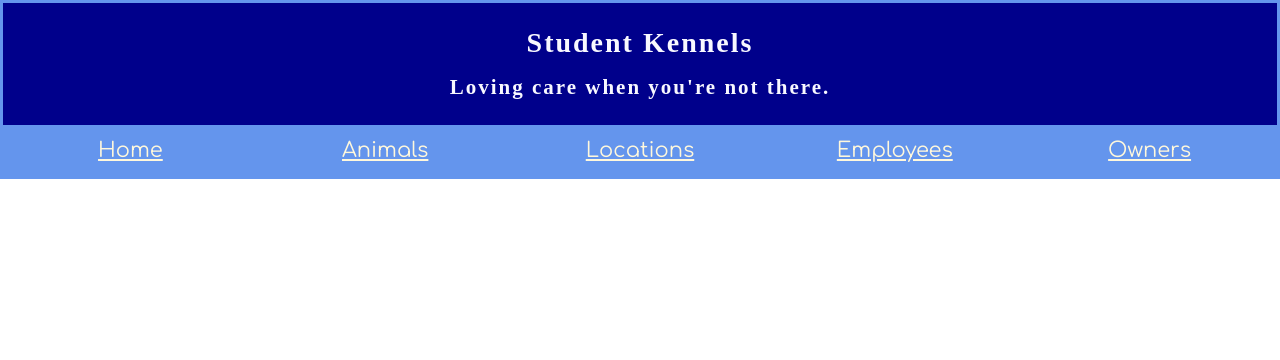
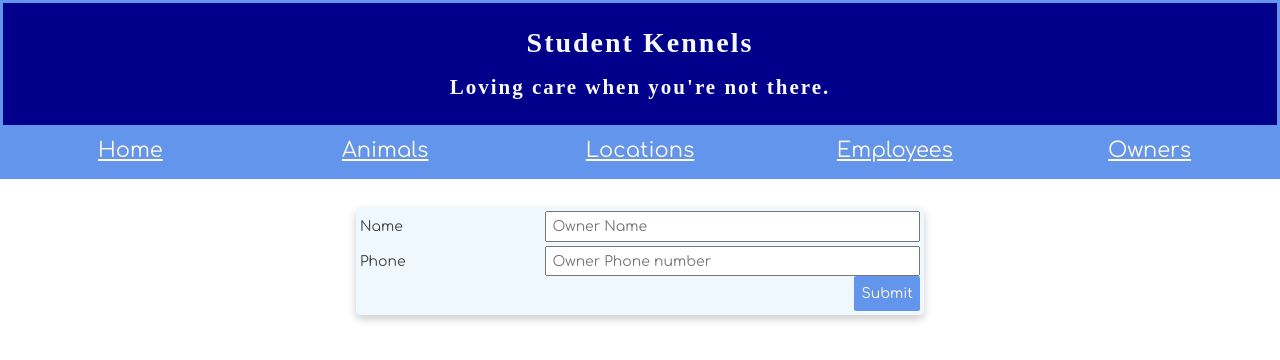
Before and after one commit to rhc822/React, a React (Create React App) app: page /owners/new in a window 1280 px wide. Shown: the top 360 px of the page. Built offline with nearby package versions, Linux system fonts and the light colour scheme; a web font is replaced by a local one.

Commit message:
Completed all practice EXCEPT adding an add form to owner. I'm not able to debug this...

```diff
--- a/src/components/ApplicationViews.js
+++ b/src/components/ApplicationViews.js
@@ -7,11 +7,13 @@
 //only include these once they are built - previous practice exercise
 import LocationList from './location/LocationList'
 import LocationDetail from './location/LocationDetail'
+import LocationForm from './location/LocationForm'
 import EmployeeList from './employee/EmployeeList'
 import EmployeeDetail from './employee/EmployeeDetail'
 import EmployeeForm from './employee/EmployeeForm'
 import OwnerList from './owner/OwnerList'
 import OwnerDetail from './owner/OwnerDetail'
+import OwnerForm from './owner/OwnerForm'
 
 /* This component routes the click in the NavBar file to apporpriate component (e.g. Home, AnimalList, etc). */
 
@@ -62,21 +64,30 @@
         }} />
 
         <Route exact path="/locations" render={(props) => {
-            return <LocationList />
+            return <LocationList {...props}/>
         }} />
 
         <Route path="/locations/:locationId(\d+)" render={(props) => {
           return <LocationDetail locationId={parseInt(props.match.params.locationId)} {...props}/>
         }} />
 
+        <Route path="/locations/new" render={(props) => {
+          return <LocationForm {...props} />
+        }} />
+
         <Route exact path="/owners" render={(props) => {
-            return <OwnerList />
+            return <OwnerList {...props}/>
         }} />
 
         <Route path="/owners/:ownerId(\d+)" render={(props) => {
           return <OwnerDetail ownerId={parseInt(props.match.params.ownerId)}
           {...props}/>
         }} />
+
+        <Route path='/owners/new' render={(props) => {
+          return <OwnerForm { ...props} />
+        }} />
+
       </React.Fragment>
     )
   }
--- /dev/null
+++ b/src/components/location/LocationForm.css
@@ -0,0 +1,60 @@
+fieldset {
+    max-width: 40em;
+    padding: 4px;
+    margin: 2em auto;
+    border: 0 none;
+    box-shadow: 0 4px 8px 0 rgba(0,0,0,0.2);
+    border-radius: 5px;
+    background: aliceblue;
+}
+
+fieldset input, fieldset button{
+    box-sizing: border-box;
+    padding: .2em .4em;
+    margin: .2em 0;
+    outline: none;
+    box-shadow: none;
+}
+
+fieldset button {
+    max-width: 9em;
+    padding: .5em;
+    margin: .3em auto;
+    background-color: cornflowerblue;
+    border: none;
+    color: cornsilk;
+    text-align: center;
+    text-decoration: none;
+    display: inline-block;
+    font-size: 14px;
+    border-radius: 2px;
+    width: 100%;
+    cursor: pointer;
+}
+
+fieldset label {
+    box-sizing: border-box;
+    user-select: none;
+    cursor: pointer;
+}
+fieldset input:focus + label {
+    color: #933;
+}
+
+fieldset .formgrid {
+    display: grid;
+    grid-template-columns: 1fr 1em 2fr;
+    grid-gap: .3em .6em;
+    grid-auto-flow: dense;
+    align-items: center;
+}
+
+fieldset input, fieldset button {
+    grid-column: 2 /4;
+    width: auto;
+    margin: 0
+}
+
+fieldset .alignRight {
+    text-align: right;
+}
--- /dev/null
+++ b/src/components/location/LocationForm.js
@@ -0,0 +1,69 @@
+import React, { Component } from 'react';
+import LocationManager from '../../modules/LocationsManager';
+import './LocationForm.css'
+
+class LocationForm extends Component {
+    state = {
+        address: "",
+        loadingStatus: false,
+    };
+
+// This function gets the ID of the input field from evt.target.id and then gets the value that user has typed into the field (evt.target.value)
+
+handleFieldChange = evt => {
+    const stateToChange = {};
+    stateToChange[evt.target.id] = evt.target.value;
+    this.setState(stateToChange);
+}
+
+// When the user clicks the submit button, this function runs. IF they try to click the submit button without entering any text they get a warning, ELSE they the POST to LocationManager is run and the user is sent back to the locations list.
+
+constructNewLocation = evt => {
+    evt.preventDefault();
+    if (this.state.address === "") {
+        window.alert("Please input a location");
+    } else {
+        this.setState({ loadingStatus: true });
+        const location = {
+            address: this.state.address
+        };
+        LocationManager.post(location)
+        .then(() => this.props.history.push("/locations"))
+    }
+};
+
+render(){
+    return(
+        <React.Fragment>
+        <form>
+            <fieldset>
+                <div className="formgrid">
+                    <input
+                        type="text"
+                        required
+                        onChange={this.handleFieldChange}
+                        id="address">
+                    </input>
+                    <label
+                        htmlFor="address">
+                        Add Address
+                    </label>
+                </div>
+                <div className="alignRight">
+                    <button
+                        type ="button"
+                        disabled={this.state.loadingStatus}
+                        onClick={this.constructNewLocation}>
+                            Submit
+                    </button>
+                </div>
+            </fieldset>
+        </form>
+        </React.Fragment>
+        )
+
+    }
+
+}
+
+export default LocationForm
--- a/src/components/location/LocationList.js
+++ b/src/components/location/LocationList.js
@@ -32,6 +32,15 @@
 render(){
     // console.log(this.state)
     return(
+        <React.Fragment>
+        <section className="section-content">
+            <button
+                type="button"
+                className="btn"
+                onClick={() => {this.props.history.push("/locations/new")}}>
+                New Location
+            </button>
+        </section>
         <div className="container-cards">
             {this.state.locations.map(location =>
                 <LocationCard
@@ -40,6 +49,7 @@
                     deleteLocation={this.deleteLocation}
                 />)}
         </div>
+        </React.Fragment>
     )
 }
 
--- /dev/null
+++ b/src/components/owner/OwnerForm.css
@@ -0,0 +1,60 @@
+fieldset {
+    max-width: 40em;
+    padding: 4px;
+    margin: 2em auto;
+    border: 0 none;
+    box-shadow: 0 4px 8px 0 rgba(0,0,0,0.2);
+    border-radius: 5px;
+    background: aliceblue;
+}
+
+fieldset input, fieldset button{
+    box-sizing: border-box;
+    padding: .2em .4em;
+    margin: .2em 0;
+    outline: none;
+    box-shadow: none;
+}
+
+fieldset button {
+    max-width: 9em;
+    padding: .5em;
+    margin: .3em auto;
+    background-color: cornflowerblue;
+    border: none;
+    color: cornsilk;
+    text-align: center;
+    text-decoration: none;
+    display: inline-block;
+    font-size: 14px;
+    border-radius: 2px;
+    width: 100%;
+    cursor: pointer;
+}
+
+fieldset label {
+    box-sizing: border-box;
+    user-select: none;
+    cursor: pointer;
+}
+fieldset input:focus + label {
+    color: #933;
+}
+
+fieldset .formgrid {
+    display: grid;
+    grid-template-columns: 1fr 1em 2fr;
+    grid-gap: .3em .6em;
+    grid-auto-flow: dense;
+    align-items: center;
+}
+
+fieldset input, fieldset button {
+    grid-column: 2 /4;
+    width: auto;
+    margin: 0
+}
+
+fieldset .alignRight {
+    text-align: right;
+}
--- /dev/null
+++ b/src/components/owner/OwnerForm.js
@@ -0,0 +1,75 @@
+import React, { Component } from 'react';
+import OwnersManager from '../../modules/OwnersManager';
+import './OwnerForm.css'
+
+class OwnerForm extends Component {
+    state = {
+        name: "",
+        phone: "",
+        loadingStatus: false,
+    };
+
+    handleFieldChange = evt => {
+        const stateToChange = {};
+        stateToChange[evt.target.id] = evt.target.value;
+        this.setState(stateToChange);
+    };
+
+    constructNewOwner = evt => {
+        evt.preventDefault();
+        if (this.state.name === "" || this.state.phone === "") {
+            window.alert("Please enter owner details");
+        } else {
+            this.setState({ loadingStatus: true });
+            const owner = {
+                name: this.state.name,
+                phone: this.state.phone,
+            };
+
+            OwnersManager.post(owner)
+            .then(() => this.props.history.push("/owners"));
+        }
+    };
+
+render(){
+
+    return(
+        <React.Fragment>
+        <form>
+            <fieldset>
+                <div className="formgrid">
+                    <input
+                        type="text"
+                        required
+                        onChange={this.handleFieldChange}
+                        id="ownerName"
+                        placeholder="Owner Name">
+                    </input>
+                    <label htmlFor="ownerName">Name
+                    </label>
+                    <input
+                        type="text"
+                        required
+                        onChange={this.handleFieldChange}
+                        id="ownerPhone"
+                        placeholder="Owner Phone number">
+                    </input>
+                    <label htmlFor="ownerPhone">Phone
+                    </label>
+                </div>
+                <div className="alignRight">
+                    <button
+                        type="button"
+                        disabled={this.state.loadingStatus}
+                        onClick={this.constructNewOwner}>
+                            Submit
+                    </button>
+                </div>
+            </fieldset>
+        </form>
+        </React.Fragment>
+        )
+    }
+}
+
+export default OwnerForm
--- a/src/components/owner/OwnerList.js
+++ b/src/components/owner/OwnerList.js
@@ -30,6 +30,15 @@
 
 render(){
     return(
+        <React.Fragment>
+        <section className="section-content">
+            <button
+                type="button"
+                className="btn"
+                onClick={() => {this.props.history.push("/owners/new")}}>
+                Create Owner
+            </button>
+        </section>
         <div className="container-cards">
             {this.state.owners.map(owner =>
                 <OwnerCard
@@ -38,6 +47,7 @@
                     deleteOwner={this.deleteOwner}
                 />)}
         </div>
+        </React.Fragment>
         )
     }
 }
--- a/src/modules/LocationsManager.js
+++ b/src/modules/LocationsManager.js
@@ -13,5 +13,14 @@
     return fetch(`${remoteURL}/locations/${id}`, {
       method: "DELETE"
     })
+  },
+  post(newLocation) {
+    return fetch(`${remoteURL}/locations`, {
+        method: "POST",
+        headers: {
+            "Content-Type": "application/json"
+        },
+        body: JSON.stringify(newLocation)
+    }).then(data => data.json())
   }
 }
--- a/src/modules/OwnersManager.js
+++ b/src/modules/OwnersManager.js
@@ -14,5 +14,14 @@
       method: "DELETE"
     })
     .then(result => result.json())
+  },
+  post(newOwner) {
+    return fetch(`${remoteURL}/owners`, {
+      method: "POST",
+      headers: {
+        "Content-Type": "application/json"
+      },
+      body: JSON.stringify(newOwner)
+    }).then(data => data.json())
   }
 }
```
Also changed, not shown: api/kennel.json (+12 -0 lines).
